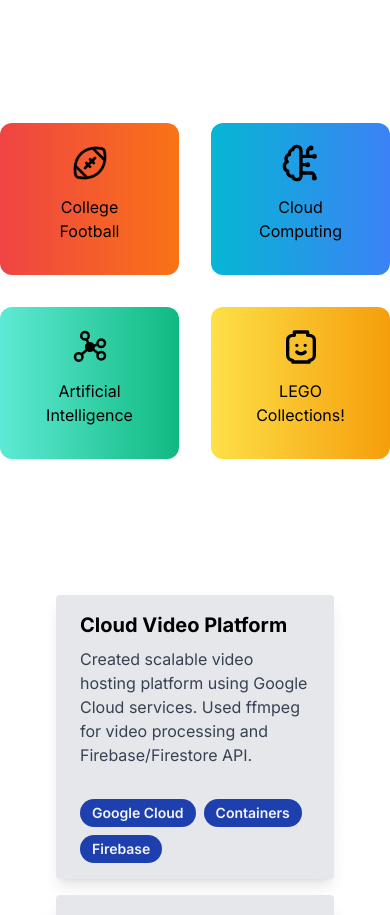
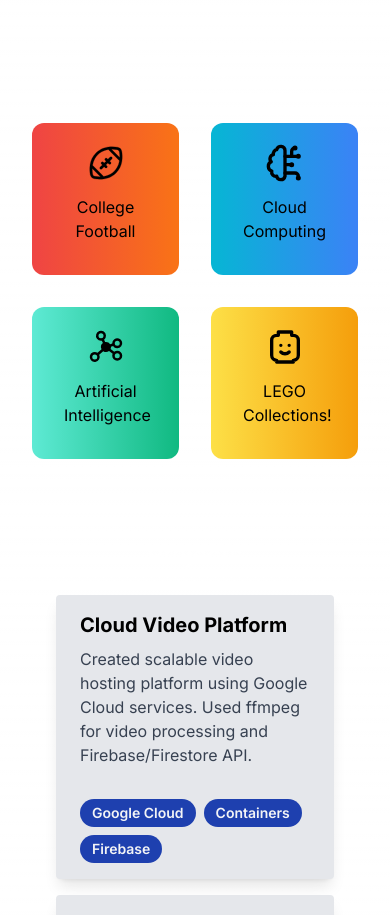
Before and after one commit to rerasala/portfolio-v2, a Next.js app: page / in a window 390 px wide. Shown: the part 1600-2515 px from the top of the page. Built offline with nearby package versions, Linux system fonts and the light colour scheme.

Commit message:
fixed padding issue with interests

```diff
--- a/src/app/about/NewTimeline.tsx
+++ b/src/app/about/NewTimeline.tsx
@@ -44,7 +44,7 @@
             </div>
             <div className="text-center">
             <h3 className="mb-10 font-medium">Interests</h3>
-            <div className="container text-center max-w-50 grid grid-rows-2 grid-cols-2 gap-8 mb-10">
+            <div className="container text-center max-w-50 grid grid-rows-2 grid-cols-2 gap-8 mb-10 px-8 md:p-0">
                 <div className="bg-gradient-to-r from-red-500 to-orange-500 w-50 text-center flex flex-col justify-center rounded-xl p-5">
                     <div className="text-center">
                     <svg xmlns="http://www.w3.org/2000/svg" stroke = "black" fill = "none" strokeWidth="1.5" className='w-10 h-10 mx-auto' viewBox="0 0 256 256"><path fill="black" d="M229.06 53.89a32.92 32.92 0 0 0-26.95-26.95c-32.37-5.49-93.39-8-138.27 36.9s-42.39 105.9-36.9 138.27a32.92 32.92 0 0 0 27 26.95A206.58 206.58 0 0 0 88.27 232c32.09 0 72.05-8 103.89-39.84c44.89-44.88 42.39-105.9 36.9-138.27Zm-61.61-14a192 192 0 0 1 32 2.8a16.94 16.94 0 0 1 13.85 13.87a188.59 188.59 0 0 1 2.7 36.22L163.21 40c1.4-.08 2.79-.1 4.24-.1ZM56.56 213.3a16.94 16.94 0 0 1-13.86-13.86a188.59 188.59 0 0 1-2.7-36.22L92.78 216a187.79 187.79 0 0 1-36.22-2.7Zm124.3-32.44c-11.61 11.6-33.27 27.73-67.37 33.27l-71.62-71.62c5.54-34.1 21.67-55.76 33.27-67.37S108.4 47.4 142.5 41.86l71.63 71.63c-5.54 34.1-21.67 55.76-33.27 67.37Zm-15.22-90.5a8 8 0 0 1 0 11.31L151.3 116l6.34 6.34a8 8 0 1 1-11.31 11.3l-6.33-6.33L127.31 140l6.34 6.34a8 8 0 1 1-11.3 11.31L116 151.3l-14.34 14.34a8 8 0 1 1-11.31-11.31L104.7 140l-6.34-6.34a8 8 0 0 1 11.31-11.3l6.34 6.34l12.68-12.7l-6.34-6.34a8 8 0 0 1 11.3-11.31l6.35 6.35l14.34-14.34a8 8 0 0 1 11.3 0Z"/></svg>
```
